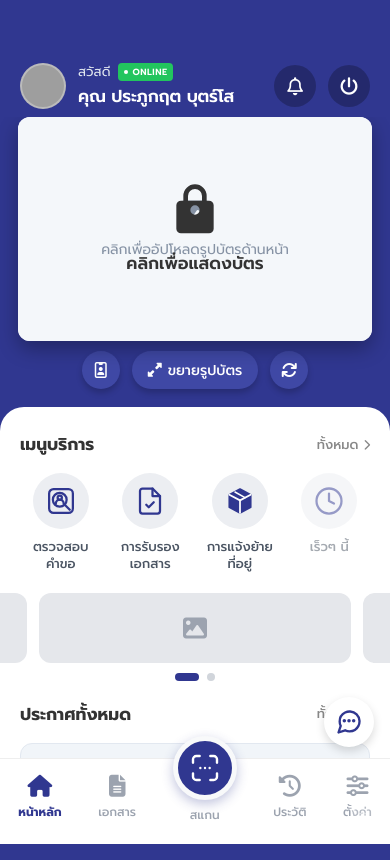
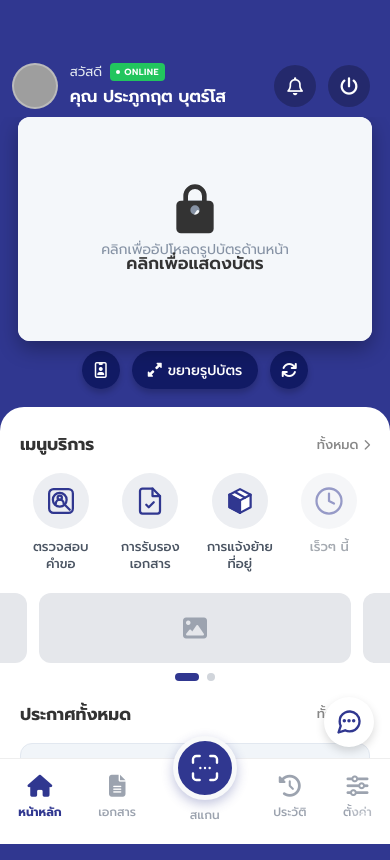
Before and after one commit to pppp167/skyy, a plain HTML site: page index.html in a window 390 px wide. Shown: the top 860 px of the page. Drawn offline with Linux system fonts and the light colour scheme; grey boxes are pictures that could not be loaded; a web font is replaced by a local one.

Commit message:
Update index.html

```diff
--- a/index.html
+++ b/index.html
@@ -98,6 +98,7 @@
       z-index: 50;
       /* ดันเนื้อหาลงมาไม่ให้ทับรอยบาก */
       padding: max(calc(env(safe-area-inset-top) + 8px), 62px) 20px 8px 20px;
+      padding-left: clamp(10px, 3vw, 18px);
       isolation: isolate;
       backdrop-filter: none;
       -webkit-backdrop-filter: none;
@@ -202,7 +203,7 @@
     .card-action-bar { margin-top: 10px; display: flex; justify-content: center; gap: 12px; width: 100%; }
 
     .card-action-btn {
-      background: #3f48a5; color: white; border: none;
+      background: rgba(12, 20, 91, 0.82); color: white; border: none;
       padding: 8px 16px; border-radius: 20px;
       font-size: 14px; font-weight: 500;
       cursor: pointer; display: flex; align-items: center; gap: 6px;
@@ -574,10 +575,11 @@
           <div class="menu-item" onclick="alert('ระบบแจ้งย้ายที่อยู่')">
             <div class="menu-icon">
               <svg viewBox="0 0 24 24" class="solid-box-icon">
-                <path d="M12 2.5 L3.5 7 V17 L12 21.5 L20.5 17 V7 Z" fill="#303790" stroke="#303790" stroke-width="1.5" stroke-linejoin="round"></path>
-                <polyline points="3.5 7 12 11.5 20.5 7" stroke="#ffffff" stroke-width="1.4" fill="none"></polyline>
-                <line x1="12" y1="11.5" x2="12" y2="21.5" stroke="#ffffff" stroke-width="1.4"></line>
-                <line x1="8" y1="4.8" x2="16" y2="9.3" stroke="#ffffff" stroke-width="1.2" stroke-linecap="round"></line>
+               <path d="M12 2.5 L3.5 7 V17 L12 21.5 L20.5 17 V7 Z" fill="#ffffff" stroke="#303790" .../>
+                <polygon points="3.5 7 12 11.5 12 21.5 3.5 17" fill="#303790" stroke="#303790" stroke-width="1.5" stroke-linejoin="round"></polygon>
+                <polyline points="3.5 7 12 11.5 20.5 7" stroke="#303790" .../>
+                <line x1="12" y1="11.5" x2="12" y2="21.5" stroke="#303790" .../>
+                <line x1="8" y1="4.8" x2="16" y2="9.3" stroke="#303790" .../>
               </svg>
             </div>
             <span>การแจ้งย้าย<br>ที่อยู่</span>
```
